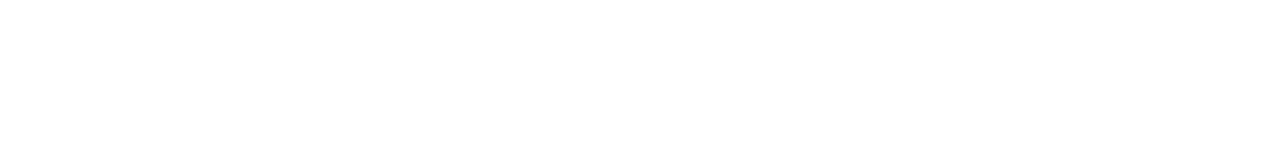
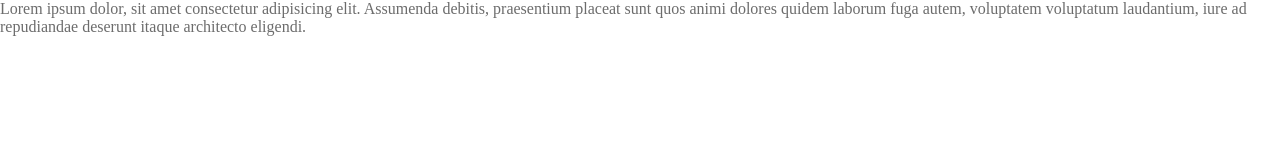
Before and after one commit to DevWandertaker/travelgram, a plain HTML site: page index.html in a window 1280 px wide. Drawn offline with Linux system fonts and the light colour scheme.

Commit message:
initial style guide

```diff
--- a/index.html
+++ b/index.html
@@ -7,6 +7,6 @@
     <link rel="stylesheet" href="styles/index.css">
 </head>
 <body>
-
+    <p>Lorem ipsum dolor, sit amet consectetur adipisicing elit. Assumenda debitis, praesentium placeat sunt quos animi dolores quidem laborum fuga autem, voluptatem voluptatum laudantium, iure ad repudiandae deserunt itaque architecto eligendi.</p>
 </body>
 </html>
--- a/styles/global.css
+++ b/styles/global.css
@@ -0,0 +1,21 @@
+* {
+    margin: 0;
+    padding: 0;
+    box-sizing: 0;
+}
+
+:root {
+    --brand-color: #EF5F4C;
+    --background-color: #FFFFFF;
+    --surface-color: #F5F5F5;
+    --skeleton-color: #D9D9D9;
+    --shape-transparency: #ffffff91;
+    --text-color-primary: #313131;
+    --text-color-secondary: #6c6c6c;
+}
+
+body {
+    color: var(--text-color-secondary);
+    background-color: var(--background-color);
+
+}
```
Also changed, not shown: styles/assets/AirplaneTilt.svg (added), styles/assets/Image 01.png (added), styles/assets/Image 02.png (added), styles/assets/Image 03.png (added), styles/assets/Image 04.png (added), styles/assets/Image 05.png (added), styles/assets/Image 06.png (added), styles/assets/Image 07.png (added), styles/assets/Image 08.png (added), styles/assets/Image 09.png (added), styles/assets/Image 10.png (added), styles/assets/Image 11.png (added), styles/assets/Image.svg (added), styles/assets/Logo.svg (added), 2 more files, 2 other files.
